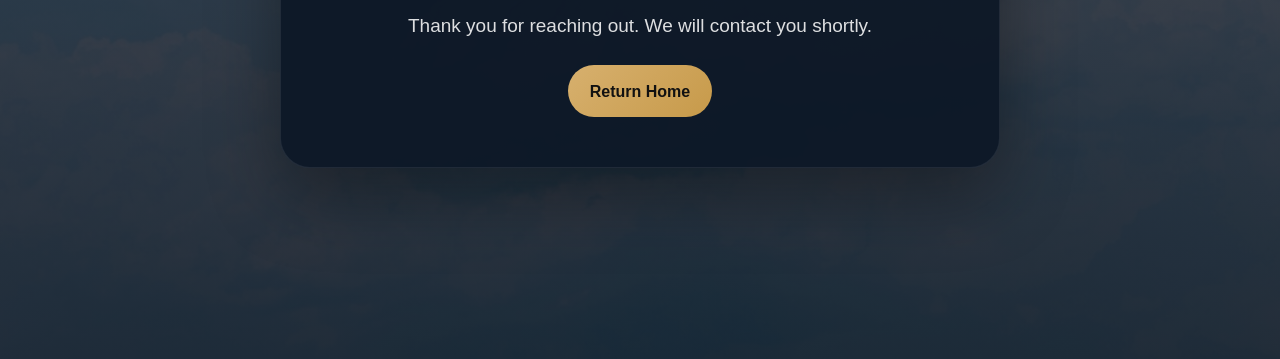
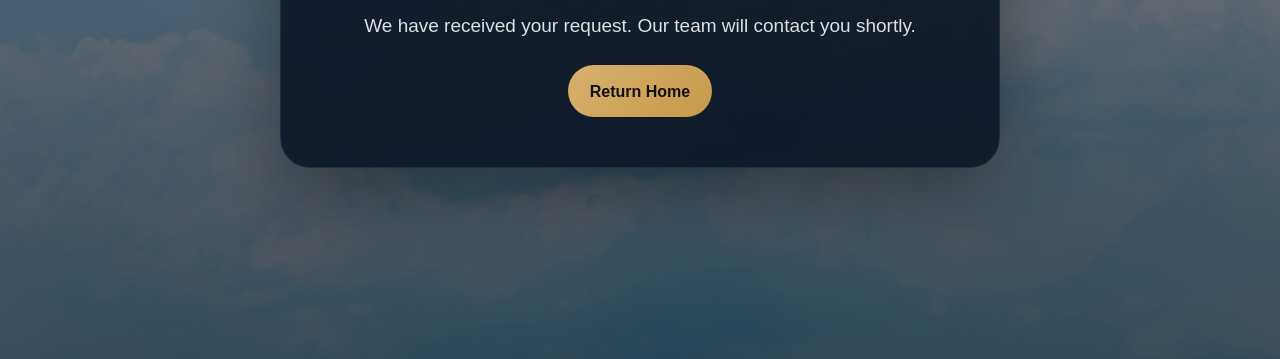
Before and after one commit to joshpolson-glitch/cowtown-flight-management, a plain HTML site: page thank-you.html in a window 1280 px wide. Shown: the part 441-800 px from the top of the page. Drawn offline with Linux system fonts and the light colour scheme.

Commit message:
Update thank-you.html

```diff
--- a/thank-you.html
+++ b/thank-you.html
@@ -9,11 +9,11 @@
   <link rel="stylesheet" href="styles.css">
 </head>
 <body>
-  <main class="thank-you" style="background: linear-gradient(rgba(10,17,28,0.7), rgba(10,17,28,0.85)), url('thank-you-bg.jpg') center/cover no-repeat;">
+  <main class="thank-you">
     <div class="thank-you-card">
       <img src="logo-white.png" alt="Cowtown Flight Management" class="thank-you-logo">
       <h1>Request Received</h1>
-      <p>Thank you for reaching out. We will contact you shortly.</p>
+      <p>We have received your request. Our team will contact you shortly.</p>
       <a class="btn btn-primary" href="index.html">Return Home</a>
     </div>
   </main>
```
